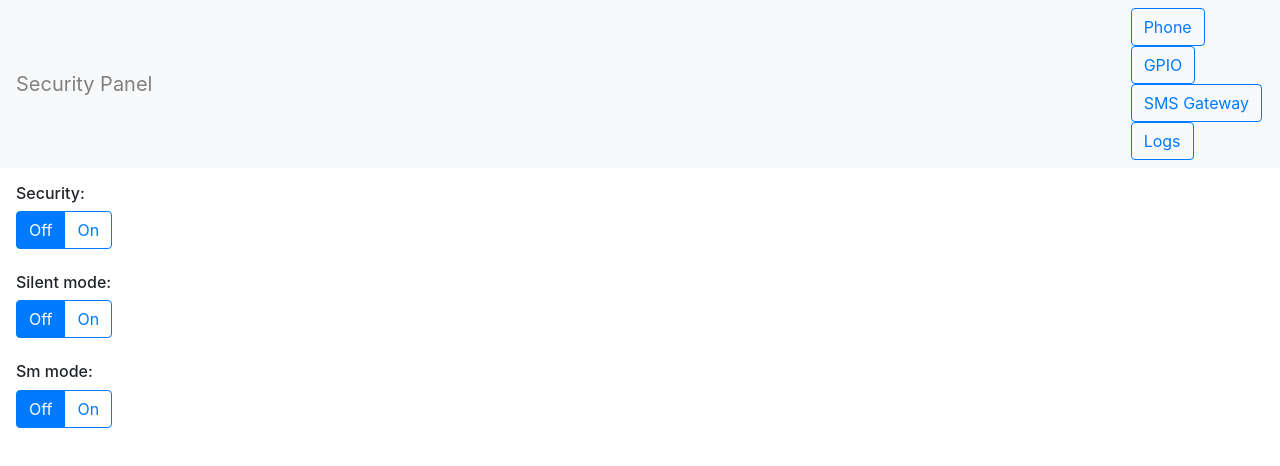
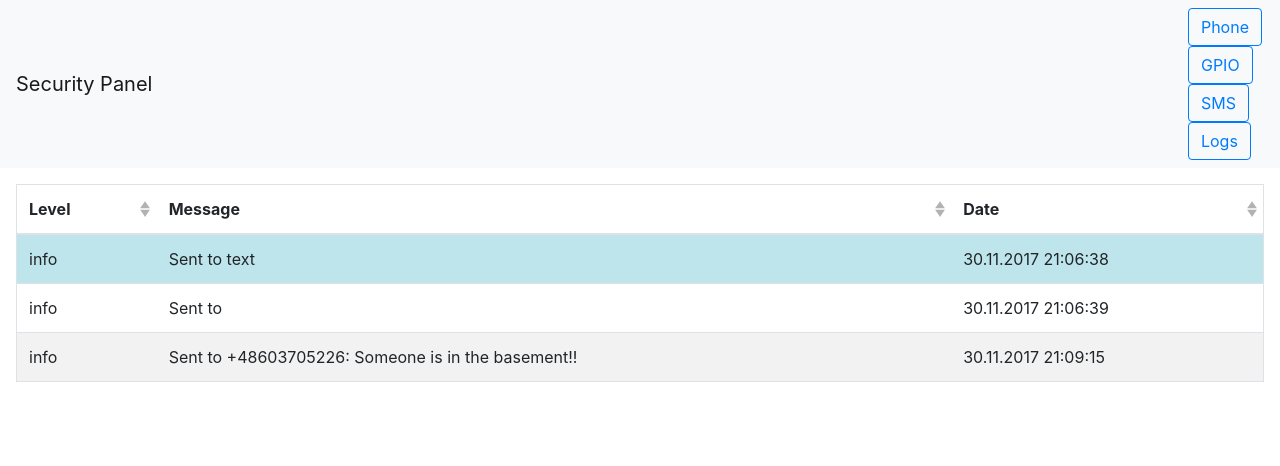
Before and after one commit to cimon87/basement_project_vue, a Vue app: page /logs in a window 1280 px wide. Shown: the top 466 px of the page. Built offline with nearby package versions, Linux system fonts and the light colour scheme.

Commit message:
Added logs view

```diff
--- a/package.json
+++ b/package.json
@@ -51,14 +51,17 @@
     "jest": "^21.2.0",
     "jest-serializer-vue": "^0.3.0",
     "node-notifier": "^5.1.2",
+    "node-sass": "^4.7.2",
     "optimize-css-assets-webpack-plugin": "^3.2.0",
     "ora": "^1.2.0",
     "portfinder": "^1.0.13",
     "postcss-import": "^11.0.0",
     "postcss-loader": "^2.0.8",
     "rimraf": "^2.6.0",
+    "sass-loader": "^6.0.6",
     "semver": "^5.3.0",
     "shelljs": "^0.7.6",
+    "style-loader": "^0.19.0",
     "url-loader": "^0.5.8",
     "vue-jest": "^1.0.2",
     "vue-loader": "^13.3.0",
--- a/src/components/Gateway.vue
+++ b/src/components/Gateway.vue
@@ -4,10 +4,11 @@
           <b-form-group label="To:"
                         label-for="smsTo">
             <b-form-input id="smsTo"
-                          type="text"
+                          type="number"
                           v-model="sms.to"
                           placeholder="Enter phone number here..."
                           required>
+                          {{ this.sms.to }}
             </b-form-input>
           </b-form-group>
 
@@ -31,7 +32,7 @@ export default {
   data() {
     return {
       sms: {
-        to: "",
+        to: "48",
         text: ""
       }
     };
@@ -45,6 +46,10 @@ export default {
 };
 </script>
 
-<style scoped>
+<style lang="scss" scoped>
+
+#smsCountry, #smsTo {
+  display: inline-block;
+}
 
 </style>
--- a/src/components/Gpio.vue
+++ b/src/components/Gpio.vue
@@ -1,7 +1,7 @@
 <template>
     <div>
         <template v-for="(gpio, index) in gpios">
-          <h6>{{ gpio.Description }} ({{gpio.PinName}})</h6>
+          <h6>{{ gpio.Description }} <small>({{gpio.PinName}})</small></h6>
           <b-form-radio-group :options="options"
                               v-on:click="changeState"
                               buttons
--- a/src/components/Header.vue
+++ b/src/components/Header.vue
@@ -10,7 +10,7 @@
           <b-button variant="outline-primary" class="my-2 my-sm-0" right exact>GPIO</b-button>
         </router-link>
         <router-link tag="div" to="/gateway" size="md">
-          <b-button variant="outline-primary" class="my-2 my-sm-0" right exact>SMS Gateway</b-button>
+          <b-button variant="outline-primary" class="my-2 my-sm-0" right exact>SMS</b-button>
         </router-link>
         <router-link tag="div" to="/logs" size="md">
           <b-button variant="outline-primary" class="my-2 my-sm-0" right exact>Logs</b-button>
@@ -29,15 +29,12 @@
 
 <style scoped>
   .pointer:hover {
-    cursor: pointer;
-  }
-  #home {
-    color: gray
+    cursor: pointer
   }
   button  {
     margin: 2px
   }
   :hover {
-    cursor: pointer;
+    cursor: pointer
   }
 </style>
--- a/src/components/Logs.vue
+++ b/src/components/Logs.vue
@@ -1,14 +1,34 @@
-/* eslint-disable */
 <template>
-    <div>
-        <p>Logs</p>
-    </div>
+  <div>
+    <b-table outlined striped  hover :items="items" :fields="tabFields">
+    </b-table>
+  </div>
 </template>
+
 <script>
-export default {
-  data () {
-    return {
+  export default {
+    data() {
+      return {
+        items: [
+          {"level": "info", "message": "Sent to text ", "timestamp": "2017-11-30T21:06:38.682Z", _rowVariant: 'info'},
+          {"level": "info", "message": "Sent to ", "timestamp": "2017-11-30T21:06:39.128Z"},
+          {"level": "info", "message": "Sent to +48603705226: Someone is in the basement!! ", "timestamp": "2017-11-30T21:09:15.735Z"}
+        ],
+        tabFields: [
+          { key: 'level', label: "Level", sortable: true },
+          { key: 'message', label: "Message", sortable: true },
+          {
+            key: 'timestamp',
+            label: "Date",
+            formatter: (value, key, item) => {
+              let parsedDate = new Date(value);
+              let [date, time] = parsedDate.toLocaleString('pl-PL').split(', ');
+              return date + ' ' + time;
+            },
+            sortable: true
+          }
+        ]
+      }
     }
   }
-}
 </script>
--- a/src/router/index.js
+++ b/src/router/index.js
@@ -5,6 +5,7 @@ import * as Components from '@/components'
 Vue.use(Router)
 
 export default new Router({
+  mode: 'history',
   routes: [
     {
       path: '/',
--- /dev/null
+++ b/webpack.config.js
@@ -0,0 +1,19 @@
+module.exports = {
+  module: {
+    loaders: [
+      {
+        test: /\.vue$/,
+        loader: 'vue'
+      },
+      {
+          test: /\.s[a|c]ss$/,
+          loader: 'style!css!sass'
+      }
+    ]
+  },
+  vue: {
+    loaders: {
+      scss: 'style!css!sass'
+    }
+  }
+}
```
Also changed, not shown: 1 other file (tests, documents, lock files or other folders).
